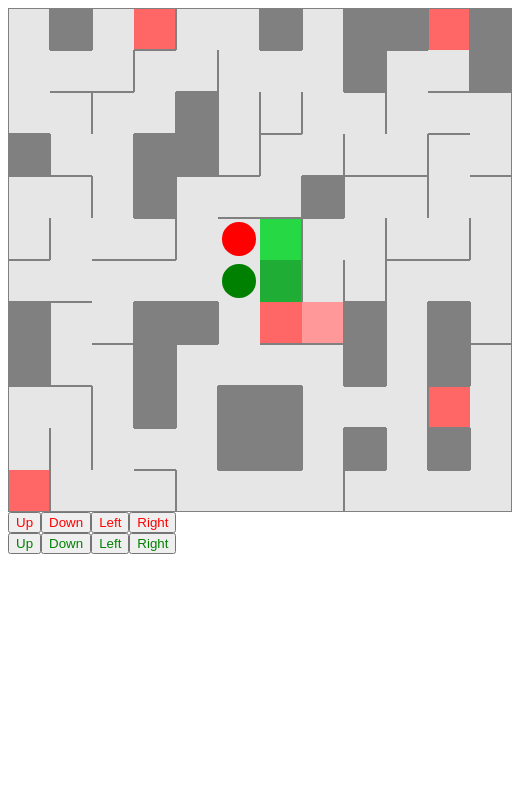
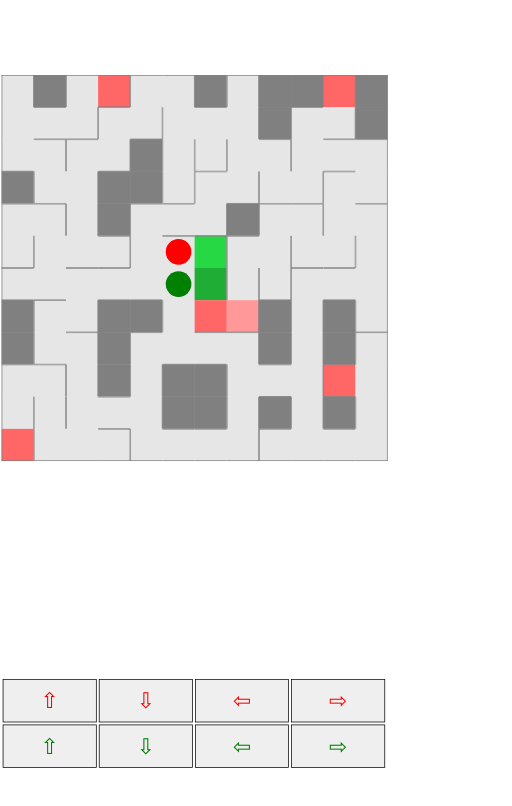
Before and after one commit to strux/enchanted-entanglement, a Vue app: page / in a window 390 px wide. Shown: the top 806 px of the page, 512 px wide, since content can reach past the window. Built offline with nearby package versions, Linux system fonts and the light colour scheme.

Commit message:
Lots of mobile layout improvements

```diff
--- a/public/index.html
+++ b/public/index.html
@@ -3,7 +3,8 @@
   <head>
     <meta charset="utf-8">
     <meta http-equiv="X-UA-Compatible" content="IE=edge">
-    <meta name="viewport" content="width=device-width,initial-scale=1.0">
+    <meta name="viewport" content="width=device-width; initial-scale=1.0; maximum-scale=1.0; user-scalable=0" />
+    <meta http-equiv="ScreenOrientation" content="autoRotate:disabled">
     <link rel="icon" href="<%= BASE_URL %>favicon.ico">
     <title>Enchanted Entanglement</title>
   </head>
--- a/src/App.vue
+++ b/src/App.vue
@@ -1,15 +1,22 @@
 <template>
     <div id="app">
+
+        <div id="content-scaler" :style="scalerStyle">
+            <div :style="contentStyle">
                 <div :style="boardStyle">
                     <div class="row" v-for="(row, rowIndex) in gameBoard.tiles">
                         <game-tile v-for="(tile, columnIndex) in row" :row="rowIndex" :column="columnIndex" :tile="tile" :gameBoard="gameBoard"></game-tile>
                     </div>
                     <unit v-for="unit in units" :unit="unit" :tileSize="gameBoard.tileSize"></unit>
                 </div>
+                <div style="position: absolute; bottom: 0">
                     <unit-controls v-for="unit in units" :unit="unit"></unit-controls>
+                </div>
                 <div :style="overlayStyle" v-if="game.state === 'pending' || game.state === 'win'">
                     <h1 v-if="game.state === 'win'">You won!</h1>
                     <button v-on:click="game.state = 'exit'">Start Game</button>
+                </div>
+            </div>
         </div>
     </div>
 </template>
@@ -36,7 +43,28 @@ export default {
     beforeCreate: function() {
         //this.$store.commit({ type:'createGameBoard', rows: 4, columns: 6 })
     },
+    beforeMount: function() {
+    },
     computed: {
+        scalerStyle () {
+            return {
+                'width': `${window.innerWidth}px`,
+                'height': `${window.innerHeight}px`,
+            }
+        },
+        contentStyle () {
+            let scale = Math.min((window.innerWidth / 1079), (window.innerHeight / 1920))
+            return {
+                'width': '1070px',
+                'height': '1920px',
+                'transform': `translate(-50%, -50%) scale(${scale})`,
+                'position': 'relative',
+                'left': '50%',
+                'top': '50%',
+                'transform-origin': 'center center',
+                //'background-image': `url(${require('./assets/bg_test.png')})`,
+            }
+        },
         width () {
             return this.columns
         },
@@ -60,6 +88,7 @@ export default {
                 'width': `${this.screenWidth * this.gameBoard.tileSize}px`,
                 'height': `${this.screenHeight * this.gameBoard.tileSize}px`,
                 'position': 'relative',
+                'background-color': 'hsl(0, 0%, 90%)',
             }
             return style
         },
@@ -81,10 +110,8 @@ export default {
 
 <style>
 body, html {
-    /*
     margin: 0;
     padding: 0;
-    */
 }
 #app {
     font-family: 'Avenir', Helvetica, Arial, sans-serif;
@@ -95,4 +122,7 @@ body, html {
 .row {
     position: relative;
 }
+#content-scaler  {
+    position: relative;
+}
 </style>
--- a/src/components/GameTile.vue
+++ b/src/components/GameTile.vue
@@ -38,7 +38,7 @@ export default {
         },
         wallStyle(direction) {
             let neighbor = this.getNeighborWall(direction, this.row, this.column)
-            return neighbor.type === 'wall' ? '1px solid gray' : '0px'
+            return neighbor.type === 'wall' ? '2px solid gray' : '0px'
         },
     },
 }
--- a/src/components/UnitControls.vue
+++ b/src/components/UnitControls.vue
@@ -1,9 +1,9 @@
 <template>
     <div>
-        <button v-on:click="moveUnitRequest('up')" :style="style" :disabled="disabled">Up</button>
-        <button v-on:click="moveUnitRequest('down')" :style="style" :disabled="disabled">Down</button>
-        <button v-on:click="moveUnitRequest('left')" :style="style" :disabled="disabled">Left</button>
-        <button v-on:click="moveUnitRequest('right')" :style="style" :disabled="disabled">Right</button>
+        <button v-on:click="moveUnitRequest('up')" :style="style" :disabled="disabled">⇧</button>
+        <button v-on:click="moveUnitRequest('down')" :style="style" :disabled="disabled">⇩</button>
+        <button v-on:click="moveUnitRequest('left')" :style="style" :disabled="disabled">⇦</button>
+        <button v-on:click="moveUnitRequest('right')" :style="style" :disabled="disabled">⇨</button>
     </div>
 </template>
 
@@ -24,7 +24,12 @@ export default {
     computed: {
         style() {
             return  {
+                'width': '260px',
+                'height': '120px',
+                'margin': '3px',
                 'color': this.unit.color,
+                'border': '2px solid black',
+                'font-size': '60px',
             }
         },
         disabled() {
--- a/src/main.js
+++ b/src/main.js
@@ -12,7 +12,7 @@ const initialState = {
         timer: 30 * 1000,
     },
     gameBoard: {
-        tileSize: 42,
+        tileSize: 89,
         tiles: mapTiles,
     },
     units: [
```
Also changed, not shown: src/assets/bg_test.png (added), src/assets/logo.png (deleted). Lines whose indentation alone changed are shown as unchanged.
